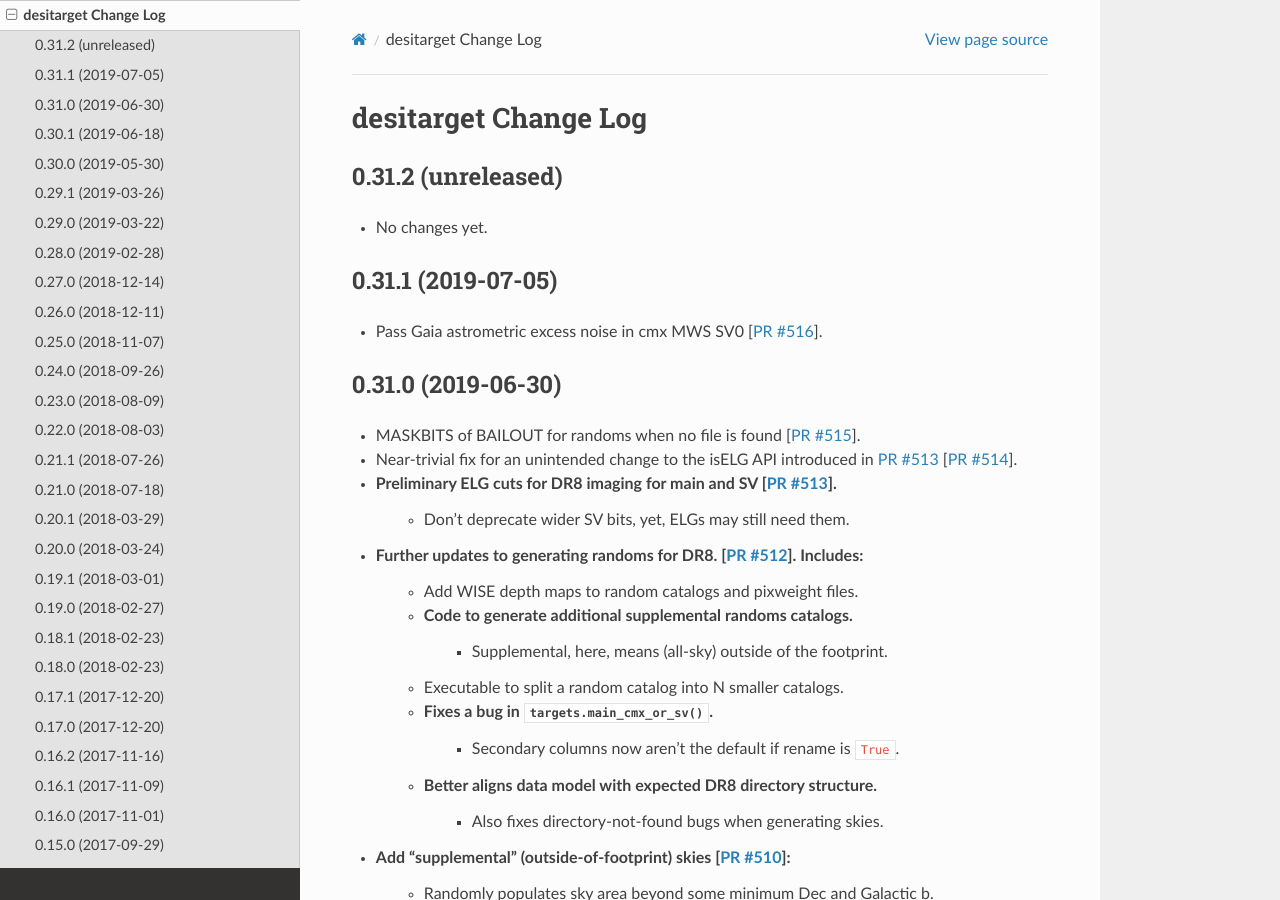
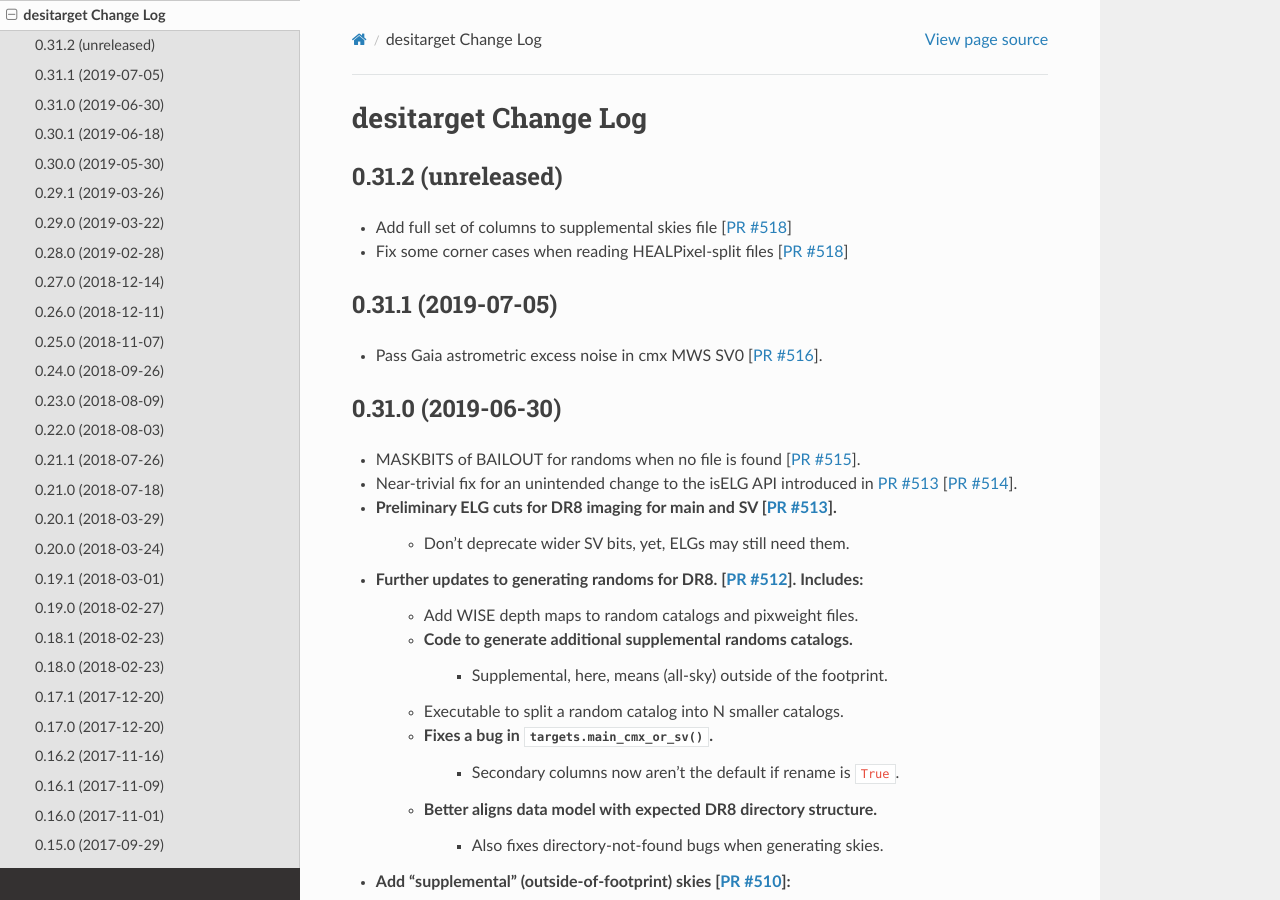
Before and after one commit to desihub/desitarget, a Sphinx documentation site: the page built from doc/changes.rst, in a window 1280 px wide and 900 px high. Built offline with Sphinx 7.4.7 and the Read the Docs theme 2.0.0, drawn with Linux system fonts in a browser that asks for light colours.

Commit message:
update changes docs

```diff
--- a/doc/changes.rst
+++ b/doc/changes.rst
@@ -5,7 +5,10 @@
 0.31.2 (unreleased)
 -------------------
 
-* No changes yet.
+* Add full set of columns to supplemental skies file [`PR #518`_]
+* Fix some corner cases when reading HEALPixel-split files [`PR #518`_]
+
+.. _`PR #518`: https://github.com/desihub/desitarget/pull/518
 
 0.31.1 (2019-07-05)
 -------------------
```
